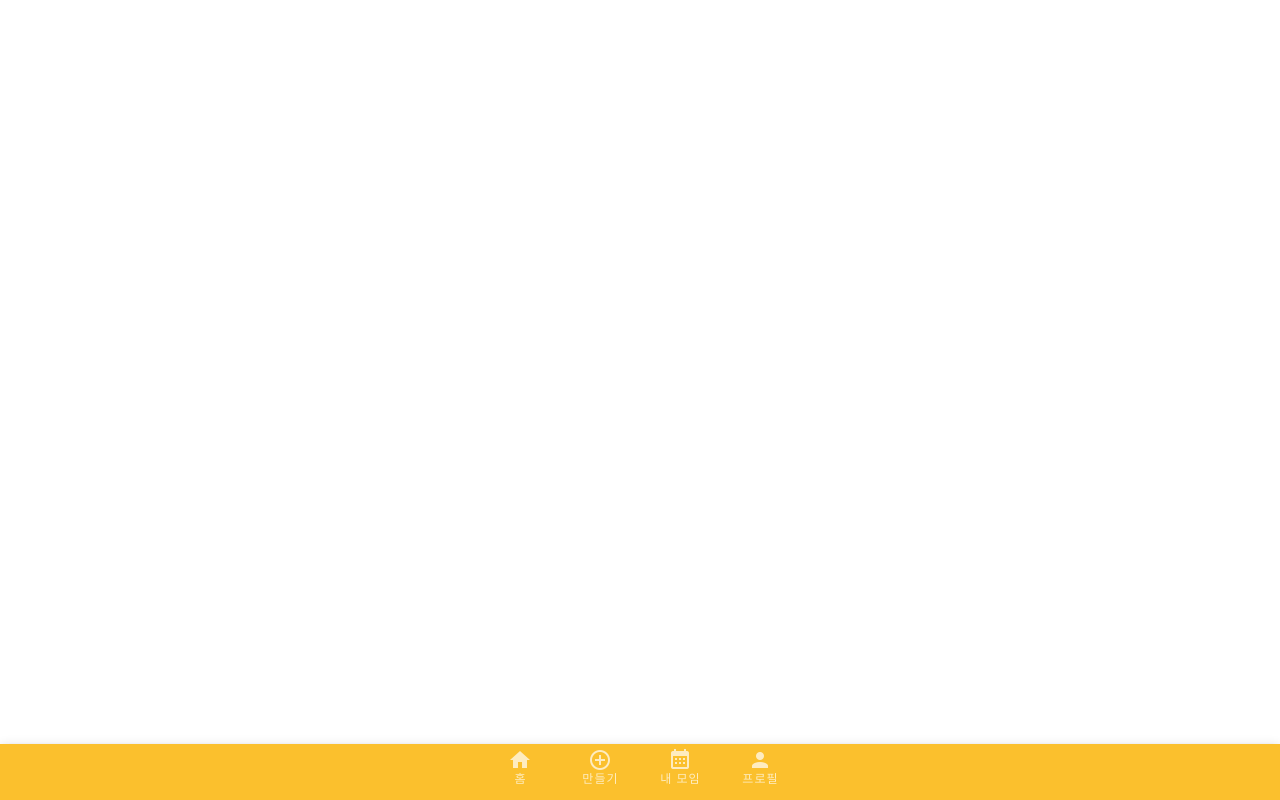
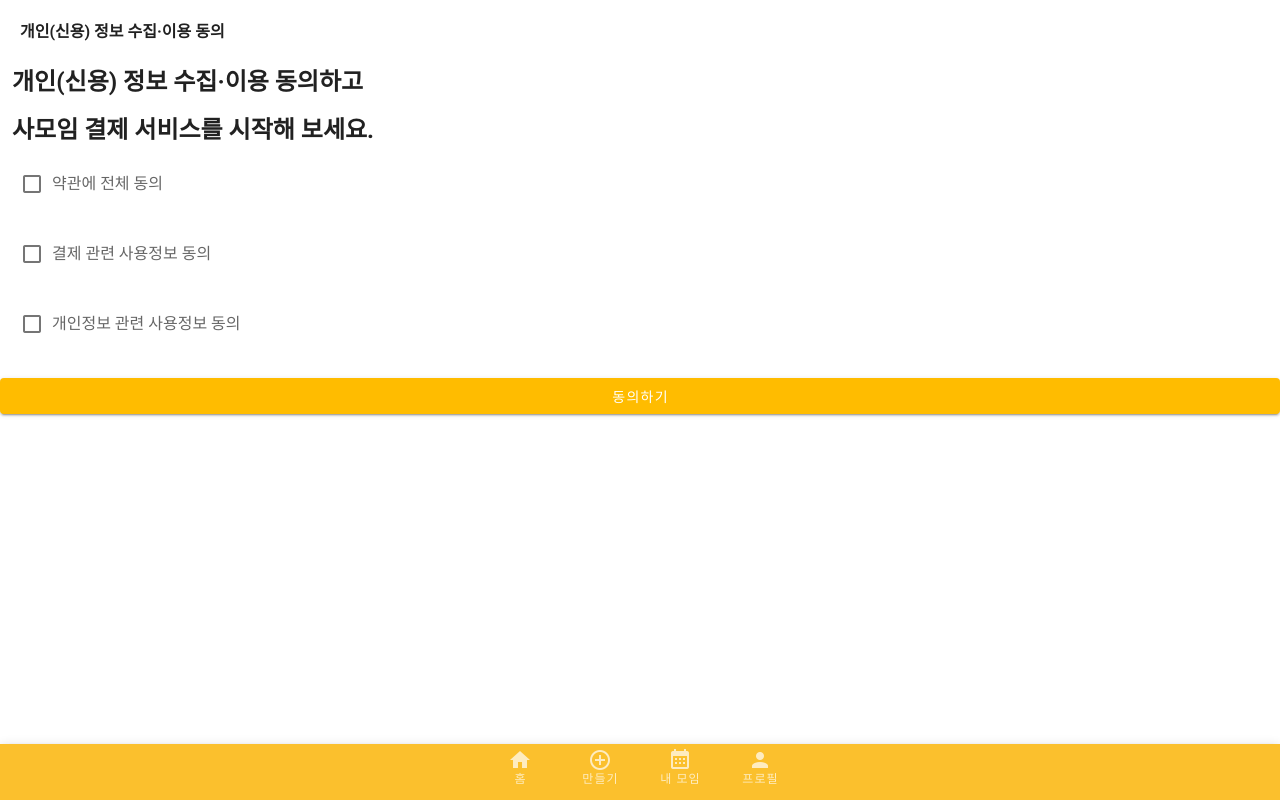
Before and after one commit to HyunIm/Samoim, a Vue app in the folder samoim/: page /termsaccept in a window 1280 px wide. Built offline with nearby package versions, Linux system fonts and the light colour scheme.

Commit message:
feat: 약관 동의 화면 개발

```diff
--- a/samoim/src/router/index.js
+++ b/samoim/src/router/index.js
@@ -8,6 +8,7 @@ import CompleteGathering from '../views/my_gathering/CompleteGathering.vue';
 import ProgressGathering from '../views/my_gathering/ProgressGathering.vue';
 import WishGathering from '../views/my_gathering/WishGathering.vue';
 import ReviewWrite from '../views/my_gathering/ReviewWrite.vue';
+import TermsAccept from '../views/TermsAccept.vue';
 
 Vue.use(VueRouter);
 
@@ -49,5 +50,9 @@ export default new VueRouter({
       path: '/reviewwrite',
       component: ReviewWrite
     },
+    {
+      path: '/termsaccept',
+      component: TermsAccept
+    },
   ]
 });
--- /dev/null
+++ b/samoim/src/views/TermsAccept.vue
@@ -0,0 +1,46 @@
+<template>
+  <div>
+    <h4 class=ma-5>개인(신용) 정보 수집·이용 동의</h4>
+    <h2 class=ma-3>개인(신용) 정보 수집·이용 동의하고</h2>
+    <h2 class=ma-3>사모임 결제 서비스를 시작해 보세요.</h2>
+    <v-checkbox
+      class=ma-5
+      v-model="checkbox"
+      label="약관에 전체 동의"
+    ></v-checkbox>
+    <v-checkbox
+      class=ma-5
+      v-model="checkbox"
+      label="결제 관련 사용정보 동의"
+    ></v-checkbox>
+    <v-checkbox
+      class=ma-5
+      v-model="checkbox"
+      label="개인정보 관련 사용정보 동의"
+    ></v-checkbox>
+
+    <router-link
+      style="text-decoration: none; color: inherit;"
+      to="/test"
+    >
+      <v-btn
+        align="end"
+        block
+        dark
+        color="#FFBC00"
+      >
+        동의하기
+      </v-btn>
+    </router-link>
+  </div>
+</template>
+
+<script>
+export default {
+
+}
+</script>
+
+<style>
+
+</style>
```
